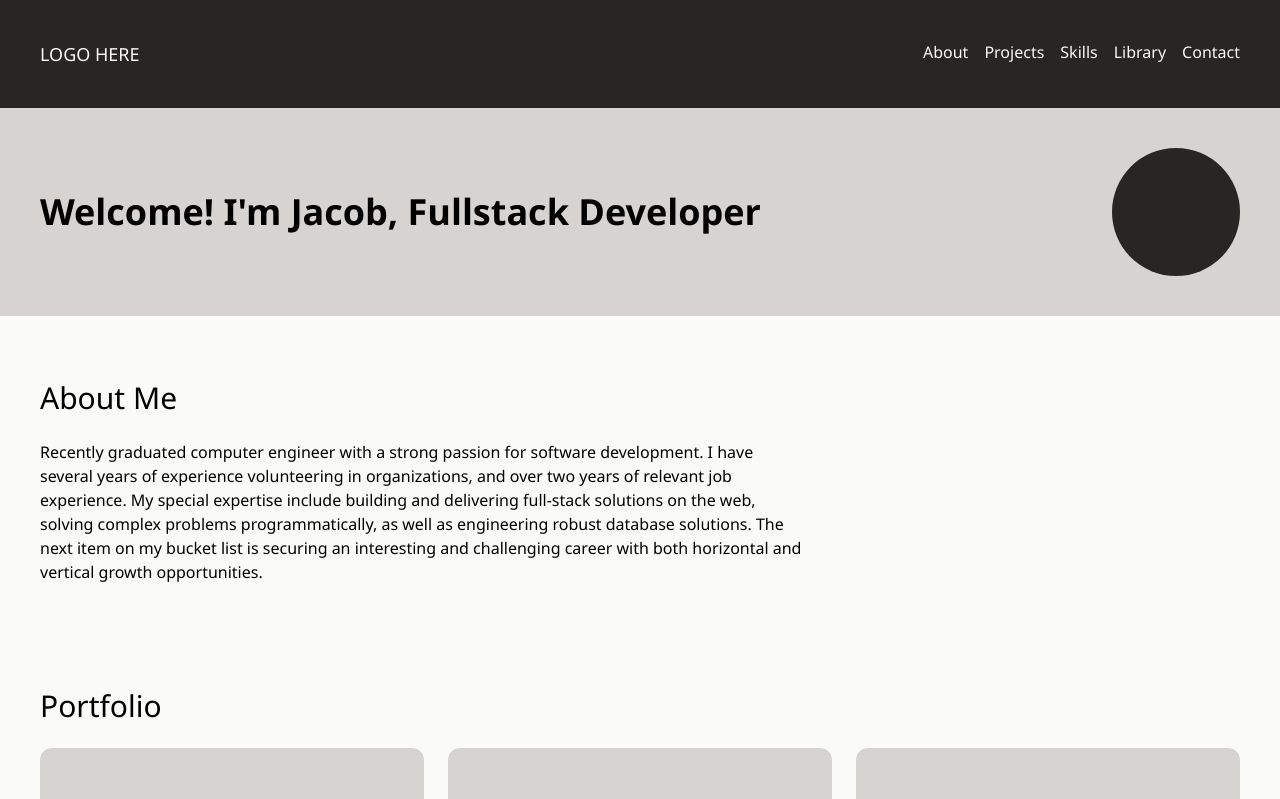
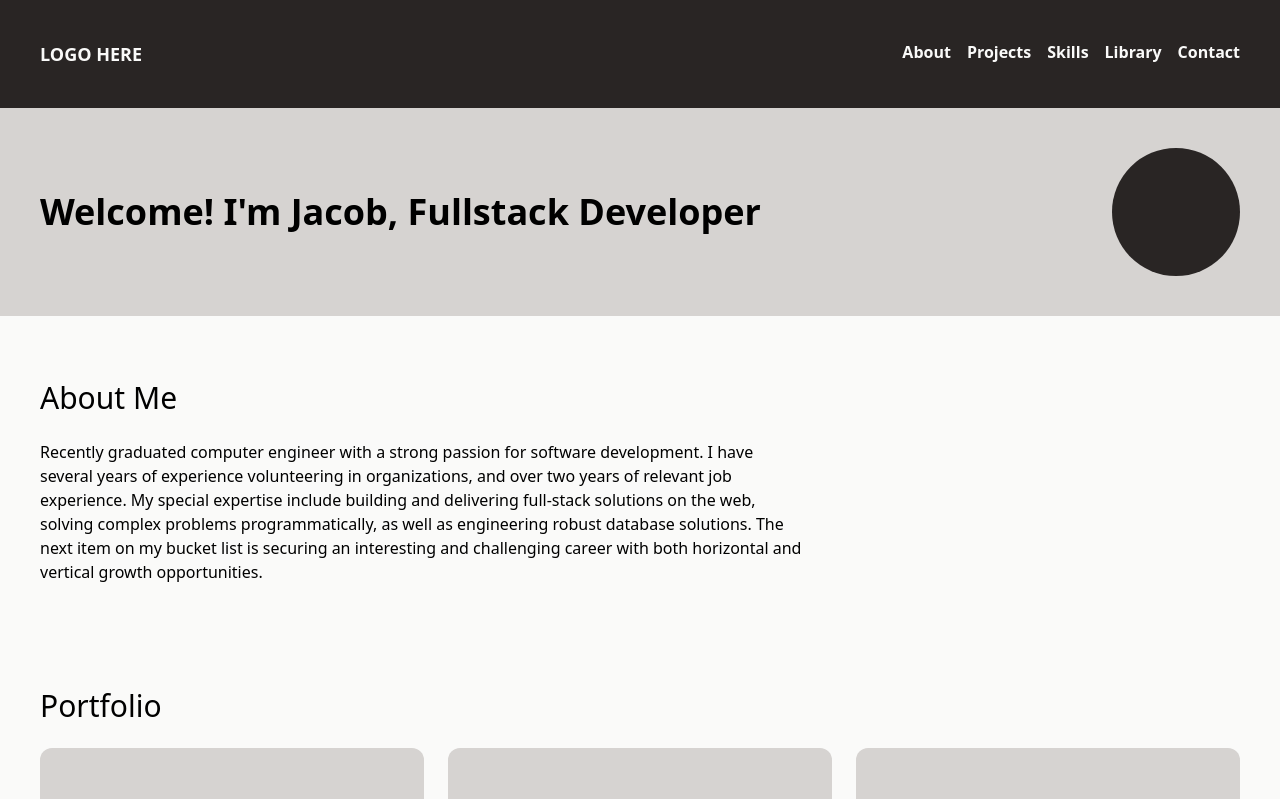
Before and after one commit to jacobg431/jacobgomezhansen.net, a React (Vite) app: page / in a window 1280 px wide. Shown: the top 799 px of the page. Built offline with nearby package versions, Linux system fonts and the light colour scheme.

Commit message:
Reworked global.css, minor styling on navbar

```diff
--- /dev/null
+++ b/src/components/items/navbarItem.jsx
@@ -0,0 +1,11 @@
+function NavbarItem(props) {
+    return (
+        <>
+            <a className="no-underline transition-colors duration-500 hover:text-red hover:animate-pulse" href={props.href}>
+                {props.title}
+            </a>
+        </>
+    )
+}
+
+export default NavbarItem;
--- a/src/components/sections/navbar.jsx
+++ b/src/components/sections/navbar.jsx
@@ -1,24 +1,16 @@
+import NavbarItem from "../items/navbarItem"
+
 function Navbar() {
     return (
         <>
-            <nav className="flex bg-stone-800 text-stone-50 p-10 justify-between">
+            <nav className="flex bg-black text-white font-bold p-10 justify-between">
                 <div className="text-lg">LOGO HERE</div>
                 <div className="flex gap-4">
-                    <a className="no-underline" href="#intro">
-                        About
-                    </a>
-                    <a className="no-underline" href="#portfolio">
-                        Projects
-                    </a>
-                    <a className="no-underline" href="#expertise">
-                        Skills
-                    </a>
-                    <a className="no-underline" href="#library">
-                        Library
-                    </a>
-                    <a className="no-underline" href="#contact">
-                        Contact
-                    </a>
+                    <NavbarItem title="About" href="#intro"/>
+                    <NavbarItem title="Projects" href="#portfolio" />
+                    <NavbarItem title="Skills" href="#expertise" />
+                    <NavbarItem title="Library" href="#library" />
+                    <NavbarItem title="Contact" href="#contact" />
                 </div>
             </nav>
         </>
--- a/src/global.css
+++ b/src/global.css
@@ -1,14 +1,12 @@
 @import 'tailwindcss';
 
-:root {
-    --bg-light: #f2f2f2;
-    --bg-mid: #cccccc;
-    --bg-dark: #333333;
-    --text-dark: #222222;
-    --text-light: #ffffff;
-    --font-sans: 'Segoe UI', Tahoma, sans-serif;
-    --font-mono: 'Courier New', Courier, monospace;
-    --gap: 1.5rem;
+@theme {
+    --color-black: #292524;
+    --color-white: #fafaf9;
+    --color-red: #FF6167;
+    --text-green: #ACFFB1;
+
+    --animate-pulse: pulse 2s ease-in-out infinite;
 }
 
 *,
```
